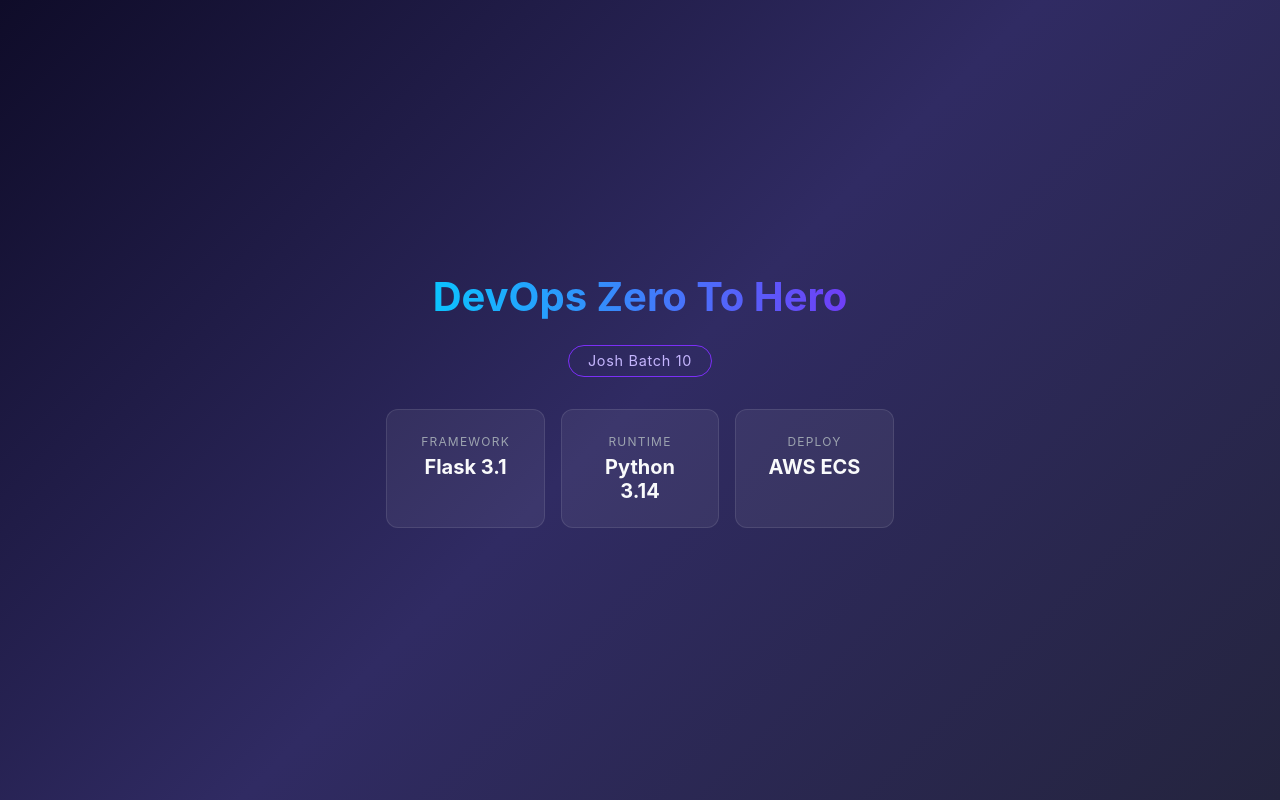
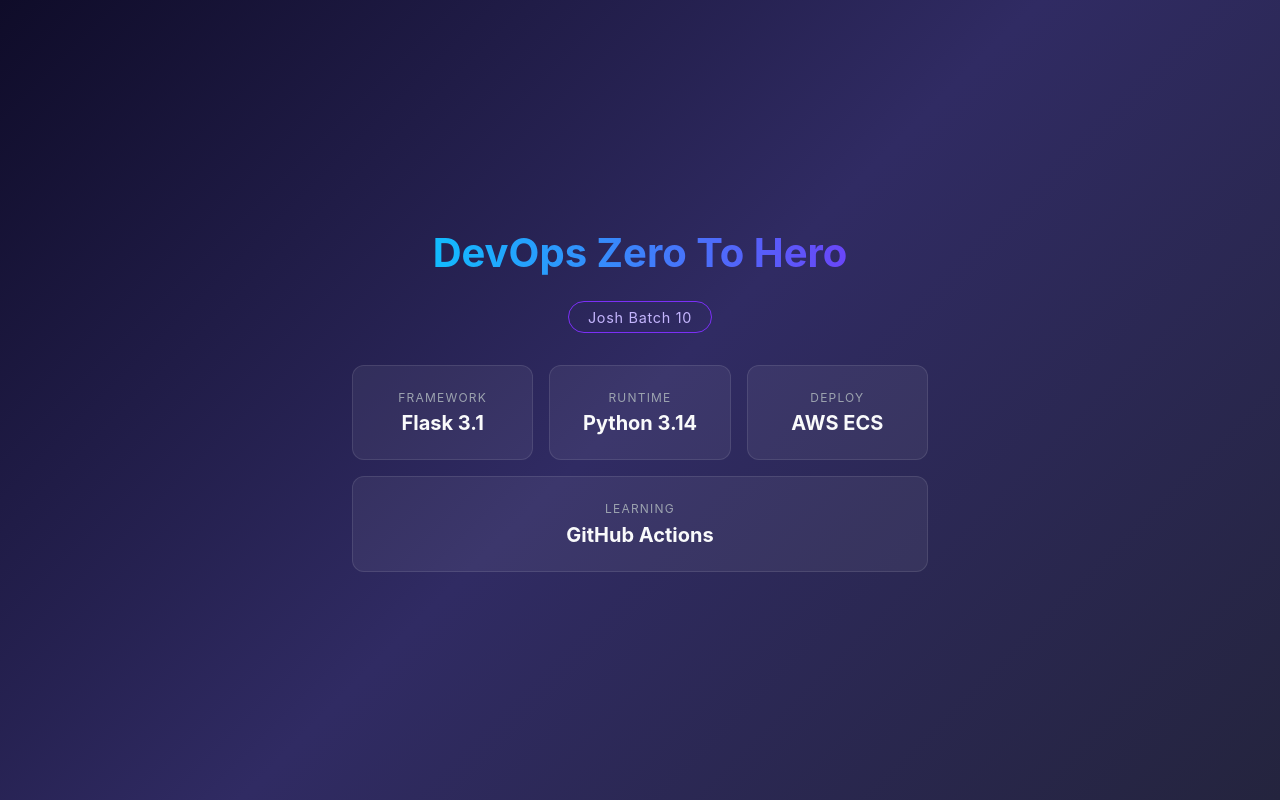
Before and after one commit to mishra0703/githubActions, a Flask app: page / in a window 1280 px wide. Run offline with Flask 3, Linux system fonts and the light colour scheme.

Commit message:
Minor changes to templates/index.html

```diff
--- a/templates/index.html
+++ b/templates/index.html
@@ -82,6 +82,10 @@
                 <span>Deploy</span>
                 <strong>AWS ECS</strong>
             </div>
+            <div class="card">
+                <span>Learning</span>
+                <strong>GitHub Actions</strong>
+            </div>
         </div>
     </div>
 </body>
```
